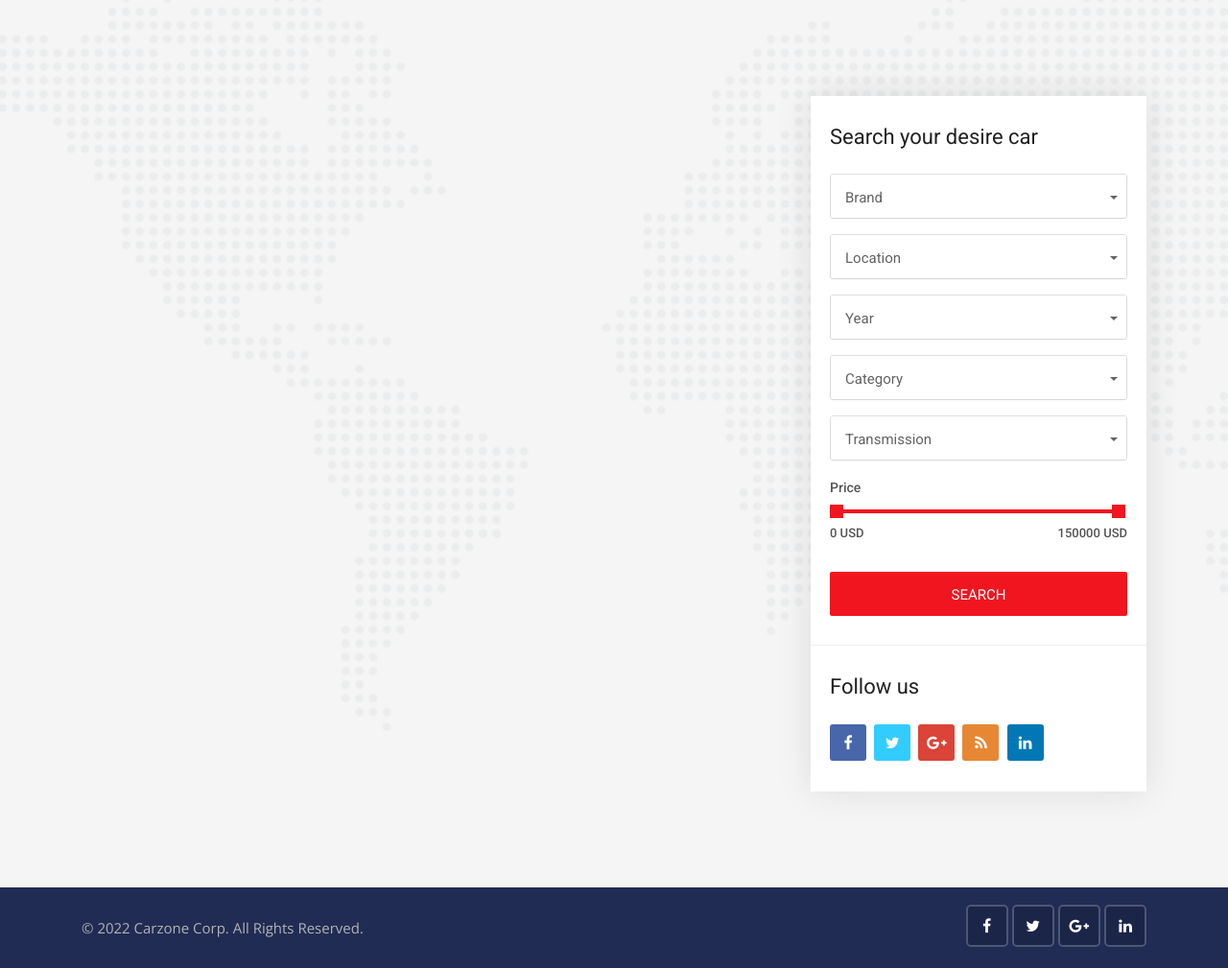
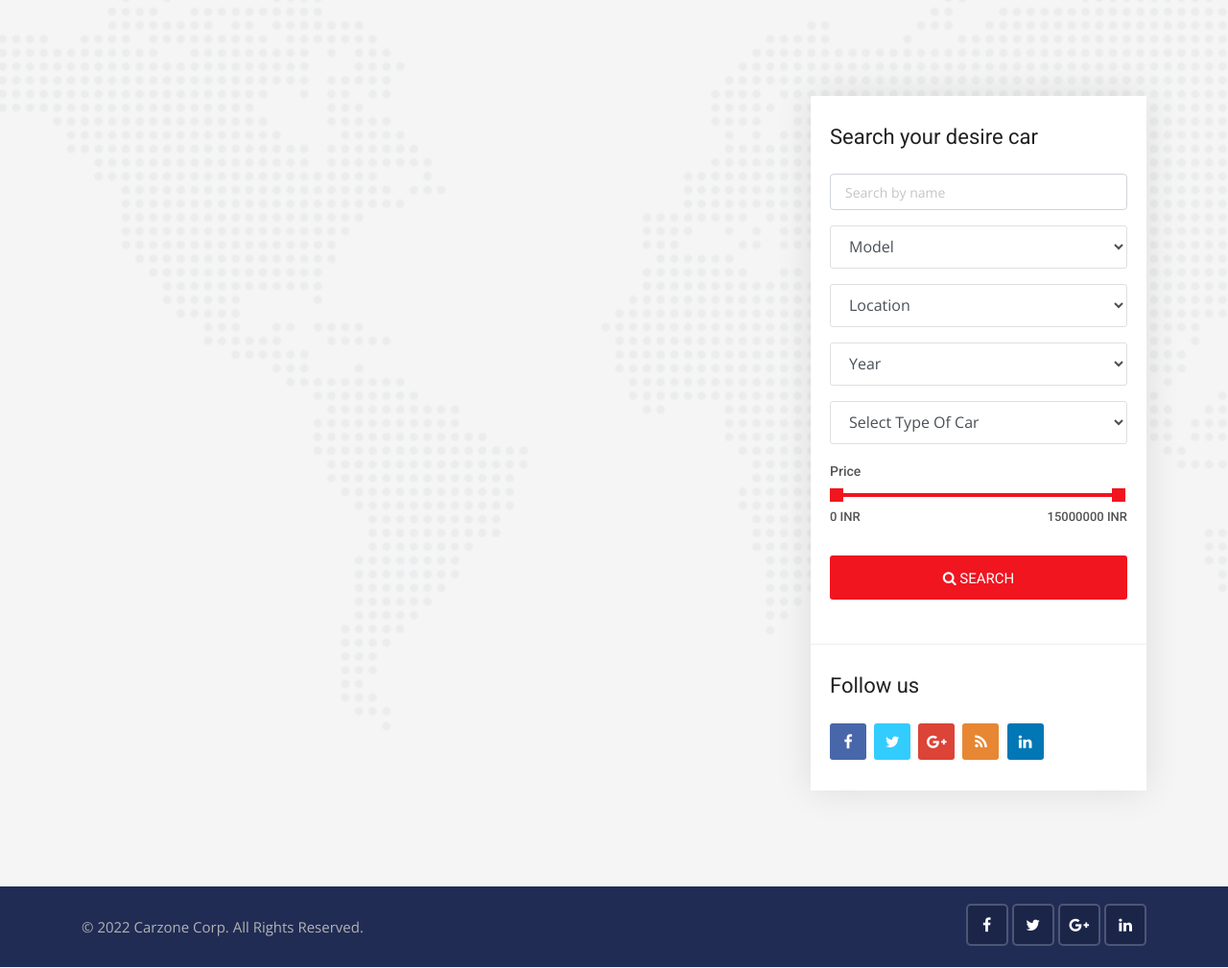
Before and after one commit to anurag9621/carzone-django, a Django app: page /cars/ in a window 1280 px wide. Shown: the part 360-1369 px from the top of the page at 96% size. Run offline with Django 4.2, Linux system fonts and the light colour scheme; data that the repository does not hold is empty; parts of the project's set-up code (start-up, migrations or seed data) failed here and were passed over; some libraries are stand-ins or nearby versions.

Commit message:
in car search

```diff
--- a/cars/views.py
+++ b/cars/views.py
@@ -8,11 +8,23 @@ from django.core.paginator import Paginator, EmptyPage,PageNotAnInteger
 # Create your views here.
 def cars(request):
     cars = Car.objects.order_by('-created_date')
-    paginator= Paginator(cars,5)
+    paginator= Paginator(cars,3)
     page=request.GET.get('page')
     paged_cars=paginator.get_page(page)
+    all_cars = Car.objects.order_by('-created_date')
+
+    model_search = Car.objects.values_list('model', flat=True).distinct()
+    year_search = Car.objects.values_list('year', flat=True).distinct()
+    state_search = Car.objects.values_list('state', flat=True).distinct()
+    body_style_search = Car.objects.values_list('body_style',
+                                                flat=True).distinct()
     data = {
         'cars': paged_cars,
+        'model_search': model_search,
+        'all_cars': all_cars,
+        'year_search': year_search,
+        'state_search': state_search,
+        'body_style_search': body_style_search,
     }
     return render(request, 'cars/cars.html',data)
 
--- a/pages/views.py
+++ b/pages/views.py
@@ -31,6 +31,7 @@ def home(request):
 
 def about(request):
     teams = Team.objects.all()
+
     data = {
         'teams': teams,
     }
--- a/templates/cars/cars.html
+++ b/templates/cars/cars.html
@@ -116,65 +116,55 @@
                     <!-- Advanced search start -->
                     <div class="widget advanced-search2">
                         <h3 class="sidebar-title">Search your desire car</h3>
-                        <form method="GET">
+                    <form action="{% url 'search' %}" method="">
                         <div class="form-group">
-                                <select class="selectpicker search-fields" name="brand">
-                                    <option>Brand</option>
-                                    <option>Any</option>
-                                    <option>New</option>
-                                    <option>Semi-New</option>
-                                    <option>Damaged</option>
-                                    <option>Used</option>
+                            <input type="text" name="keyword" placeholder="Search by name" class="form-control">
+                        </div>
+
+                        <div class="form-group">
+                            <select class="form-control search-fields" name="model">
+                                <option selected="true" disabled="disabled">Model</option>
+                                {% for model in model_search %}
+                                <option value="{{model}}">{{model}}</option>
+                                {%endfor%}
                             </select>
                         </div>
                         <div class="form-group">
-                                <select class="selectpicker search-fields" name="location">
-                                    <option>Location</option>
-                                    <option>United States</option>
-                                    <option>United Kingdom</option>
-                                    <option>American Samoa</option>
-                                    <option>Belgium</option>
-                                    <option>Cameroon</option>
-                                    <option>Canada</option>
+                            <select class="form-control search-fields" name="state">
+                                <option selected="true" disabled="disabled">Location</option>
+                                {% for state in state_search %}
+
+                                <option value="{{state}}">{{state}}</option>
+
+                                {% endfor %}
                             </select>
                         </div>
                         <div class="form-group">
-                                <select class="selectpicker search-fields" name="year">
-                                    <option>Year</option>
-                                    <option>2016</option>
-                                    <option>2017</option>
-                                    <option>2018</option>
-                                    <option>2019</option>
-                                    <option>2020</option>
+                            <select class="form-control search-fields" name="year">
+                                <option selected="true" disabled="disabled">Year</option>
+                                {% for year in year_search %}
+                                <option value="{{year}}">{{year}}</option>
+                                {%endfor%}
                             </select>
                         </div>
                         <div class="form-group">
-                                <select class="selectpicker search-fields" name="category">
-                                    <option>Category</option>
-                                    <option>Luxury Car</option>
-                                    <option>Pickup Truck</option>
-                                    <option>Minivan</option>
-                                    <option>Truck</option>
-                                    <option>Sports Car</option>
-                                    <option>Wagon</option>
-                                </select>
-                            </div>
-                            <div class="form-group">
-                                <select class="selectpicker search-fields" name="transmission">
-                                    <option>Transmission</option>
-                                    <option>Automatic</option>
-                                    <option>Manual</option>
-                                    <option>Tiptronic</option>
+                            <select class="form-control search-fields" name="body_style">
+                                <option selected="true" disabled="disabled">Select Type Of Car</option>
+                                {% for body_style in body_style_search %}
+                                <option value="{{body_style}}">{{body_style}}</option>
+                                {% endfor %}
                             </select>
                         </div>
                         <div class="range-slider clearfix">
                             <label>Price</label>
-                                <div data-min="0" data-max="150000" data-min-name="min_price" data-max-name="max_price"
-                                    data-unit="USD" class="range-slider-ui ui-slider" aria-disabled="false"></div>
+                            <div data-min="0" data-max="15000000" data-min-name="min_price" data-max-name="max_price" data-unit="INR"
+                                class="range-slider-ui ui-slider" aria-disabled="false"></div>
                             <div class="clearfix"></div>
                         </div>
-                            <div class="form-group mb-0">
-                                <button class="search-button btn">Search</button>
+                        <div class="form-group">
+                            <button class="btn btn-block button-theme btn-md">
+                                <i class="fa fa-search"></i> Search
+                            </button>
                         </div>
                     </form>
                     </div>
```
Lines whose indentation alone changed are shown as unchanged.
